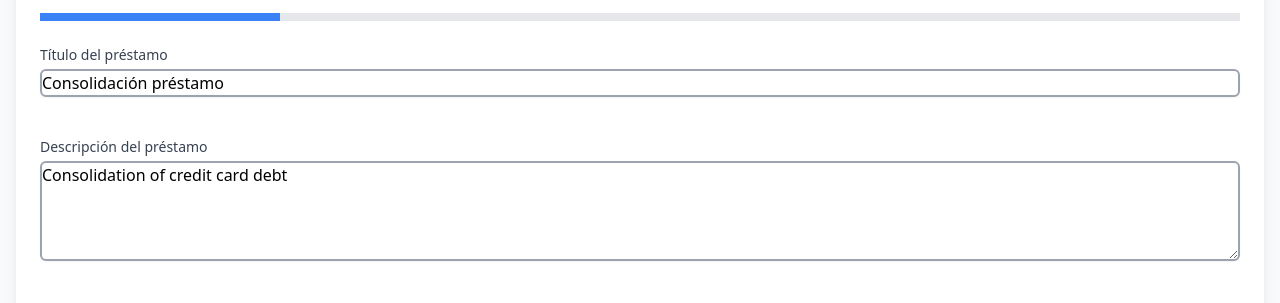
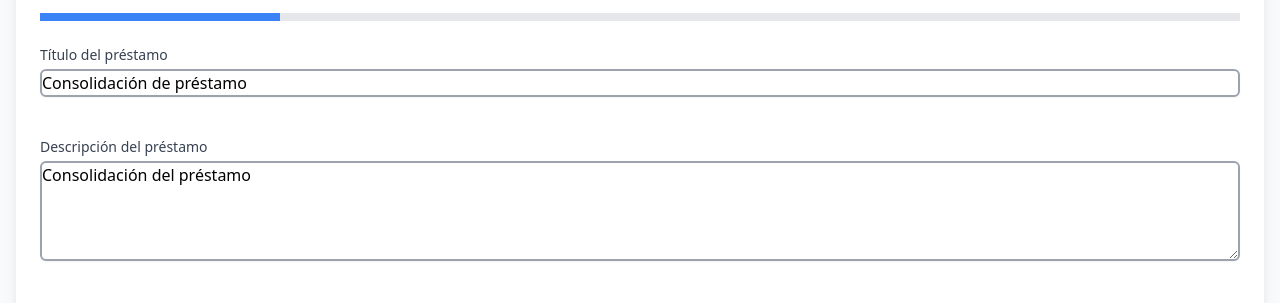
Before and after one commit to caroAM22/Credit-Risk, a React (Vite) app in the folder credit-risk/: page / in a window 1280 px wide. Shown: the part 203-506 px from the top of the page. Built offline with nearby package versions, Linux system fonts and the light colour scheme.

Commit message:
Fix: error

```diff
--- a/credit-risk/src/components/creditForm.tsx
+++ b/credit-risk/src/components/creditForm.tsx
@@ -48,8 +48,8 @@ const CreditForm = ({ onSubmit }: Props) => {
       issue_d: new Date('2014-06-01'),
       loan_status: 'current',
       pymnt_plan: 'n',
-      purpose: 'Consolidación préstamo',
-      title: 'Consolidación préstamo',
+      purpose: 'debt consolidation',
+      title: 'Consolidación de préstamo',
       zip_code: 'xx',
       addr_state: 'ca',
       dti: 18.5,
@@ -82,7 +82,7 @@ const CreditForm = ({ onSubmit }: Props) => {
       tot_coll_amt: 50,
       tot_cur_bal: 30000,
       total_rev_hi_lim: 25000,
-      desc: 'Consolidation of credit card debt',
+      desc: 'Consolidación del préstamo',
     },
   });
 
```
